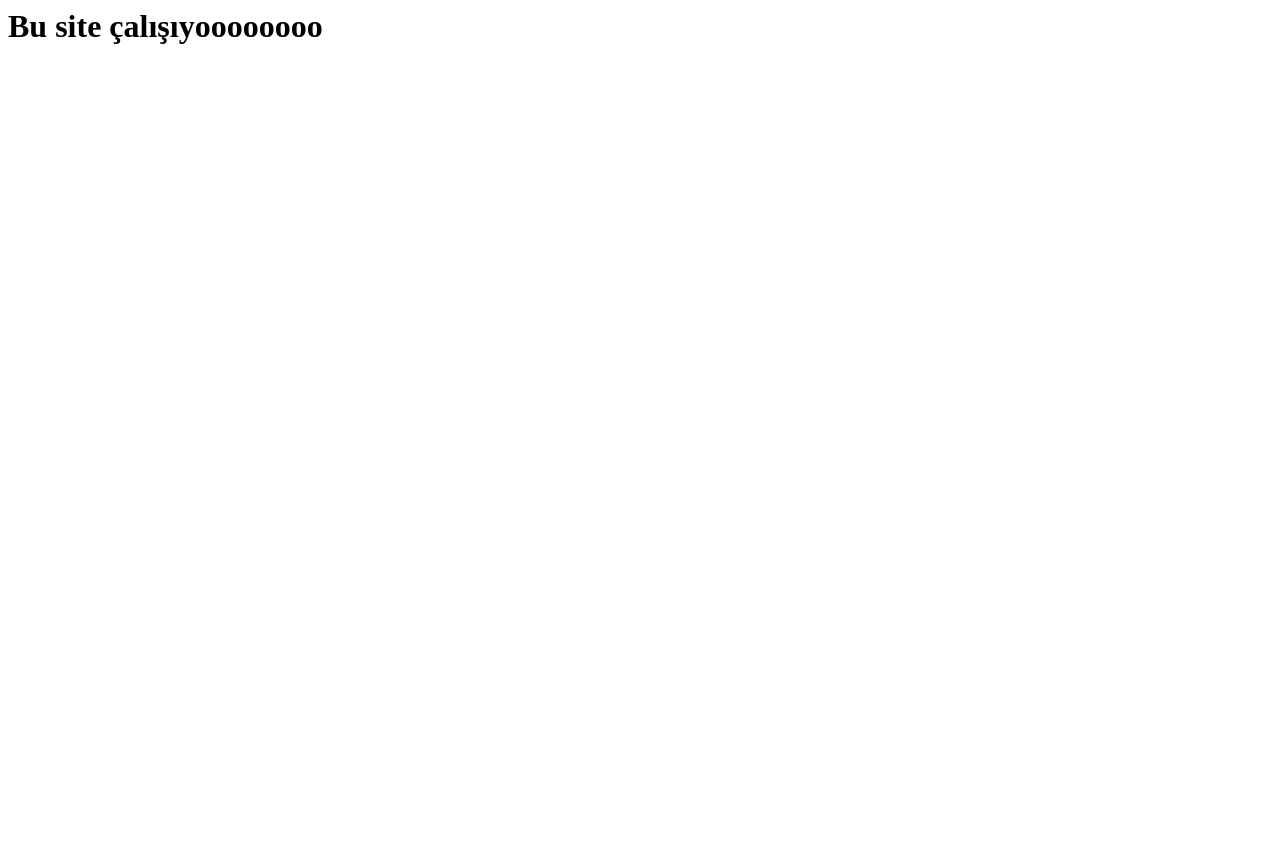
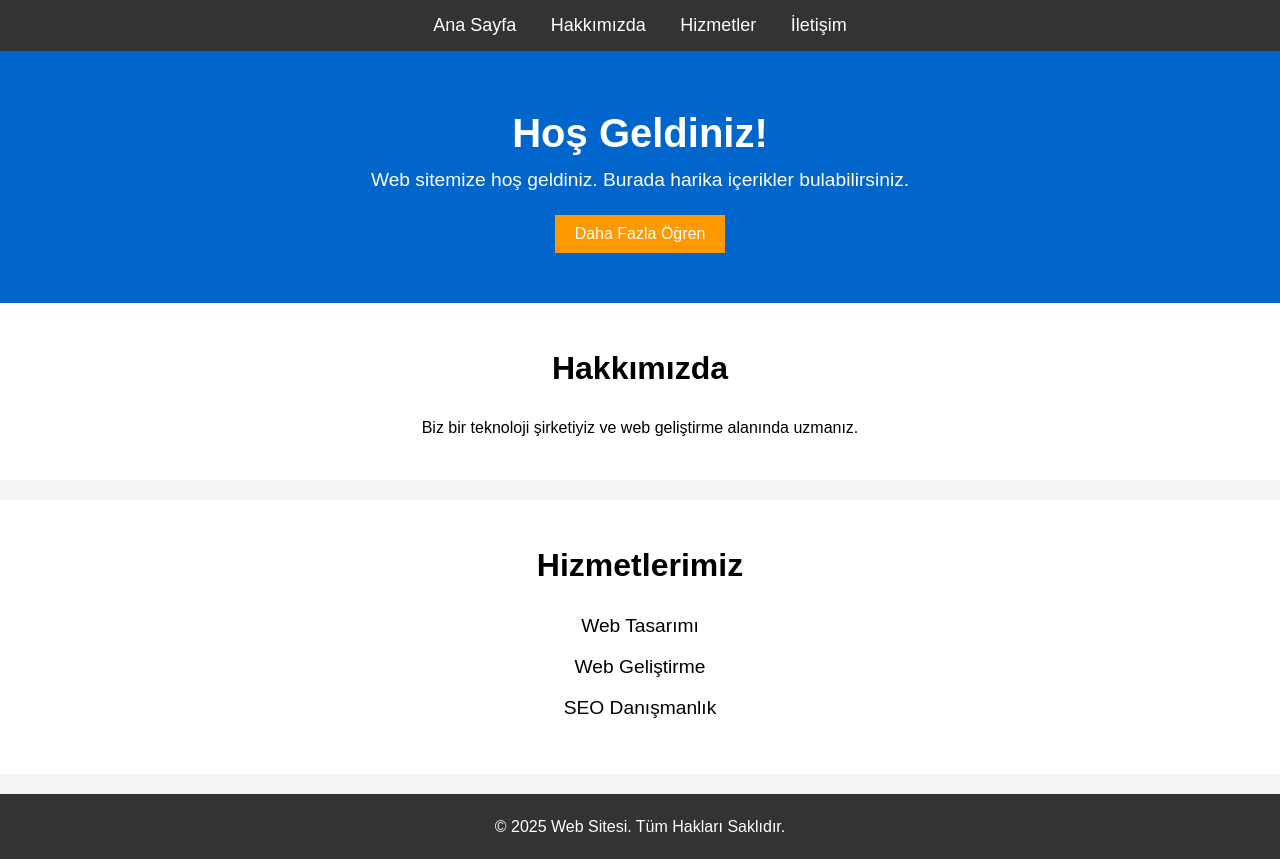
Before and after one commit to SiracCGA/codersiro, a plain HTML site: page index.html in a window 1280 px wide. Before the commit the page ends 800 px from the top, so only its background shows below. Drawn offline with Linux system fonts and the light colour scheme.

Commit message:
Update index.html

```diff
--- a/index.html
+++ b/index.html
@@ -1 +1,151 @@
-<h1>Bu site çalışıyoooooooo</h1>
+<!DOCTYPE html>
+<html lang="tr">
+<head>
+    <meta charset="UTF-8">
+    <meta name="viewport" content="width=device-width, initial-scale=1.0">
+    <title>Web Sitesi Başlığı</title>
+    <style>
+        /* Genel Ayarlar */
+        * {
+            margin: 0;
+            padding: 0;
+            box-sizing: border-box;
+        }
+
+        body {
+            font-family: Arial, sans-serif;
+            line-height: 1.6;
+            background-color: #f4f4f4;
+        }
+
+        header {
+            background: #333;
+            color: #fff;
+            padding: 10px 0;
+        }
+
+        nav ul {
+            list-style: none;
+            text-align: center;
+        }
+
+        nav ul li {
+            display: inline;
+            margin: 0 15px;
+        }
+
+        nav ul li a {
+            color: #fff;
+            text-decoration: none;
+            font-size: 18px;
+        }
+
+        /* Hero Bölümü */
+        .hero {
+            background-color: #0066cc;
+            color: white;
+            padding: 50px 20px;
+            text-align: center;
+        }
+
+        .hero h1 {
+            font-size: 2.5em;
+        }
+
+        .hero p {
+            font-size: 1.2em;
+            margin-bottom: 20px;
+        }
+
+        .hero button {
+            background-color: #ff9900;
+            color: white;
+            border: none;
+            padding: 10px 20px;
+            cursor: pointer;
+            font-size: 1em;
+        }
+
+        .hero button:hover {
+            background-color: #ff7700;
+        }
+
+        /* Hakkımızda ve Hizmetler Bölümü */
+        section {
+            padding: 40px 20px;
+            text-align: center;
+        }
+
+        .about, .services {
+            background-color: #fff;
+            margin-bottom: 20px;
+        }
+
+        h2 {
+            font-size: 2em;
+            margin-bottom: 20px;
+        }
+
+        ul {
+            list-style: none;
+        }
+
+        ul li {
+            margin: 10px 0;
+            font-size: 1.2em;
+        }
+
+        /* Footer */
+        footer {
+            background-color: #333;
+            color: white;
+            text-align: center;
+            padding: 20px;
+        }
+    </style>
+</head>
+<body>
+    <header>
+        <nav>
+            <ul>
+                <li><a href="#">Ana Sayfa</a></li>
+                <li><a href="#">Hakkımızda</a></li>
+                <li><a href="#">Hizmetler</a></li>
+                <li><a href="#">İletişim</a></li>
+            </ul>
+        </nav>
+    </header>
+
+    <main>
+        <section class="hero">
+            <h1>Hoş Geldiniz!</h1>
+            <p>Web sitemize hoş geldiniz. Burada harika içerikler bulabilirsiniz.</p>
+            <button id="ctaButton">Daha Fazla Öğren</button>
+        </section>
+
+        <section class="about">
+            <h2>Hakkımızda</h2>
+            <p>Biz bir teknoloji şirketiyiz ve web geliştirme alanında uzmanız.</p>
+        </section>
+
+        <section class="services">
+            <h2>Hizmetlerimiz</h2>
+            <ul>
+                <li>Web Tasarımı</li>
+                <li>Web Geliştirme</li>
+                <li>SEO Danışmanlık</li>
+            </ul>
+        </section>
+    </main>
+
+    <footer>
+        <p>&copy; 2025 Web Sitesi. Tüm Hakları Saklıdır.</p>
+    </footer>
+
+    <script>
+        document.getElementById("ctaButton").addEventListener("click", function() {
+            alert("Daha fazla içerik için bizimle iletişime geçebilirsiniz!");
+        });
+    </script>
+</body>
+</html>
```
